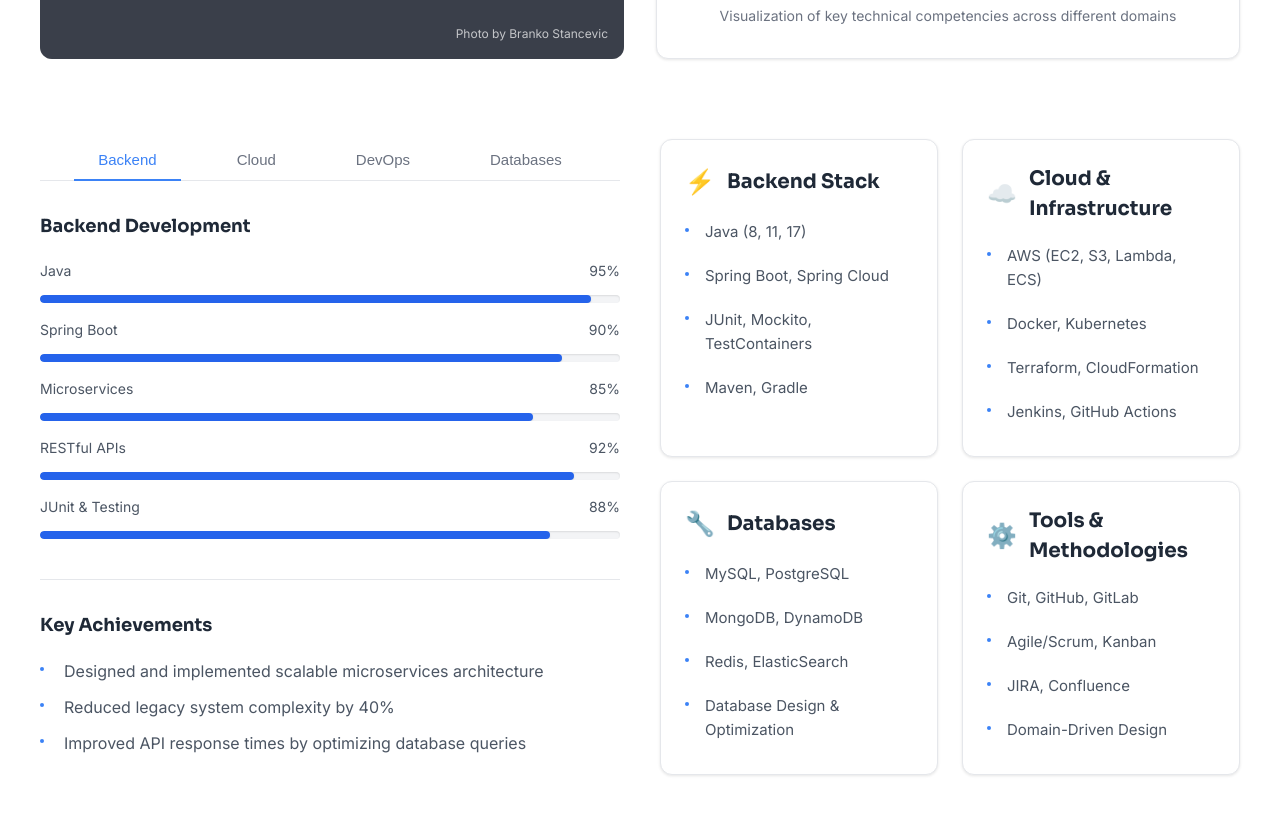
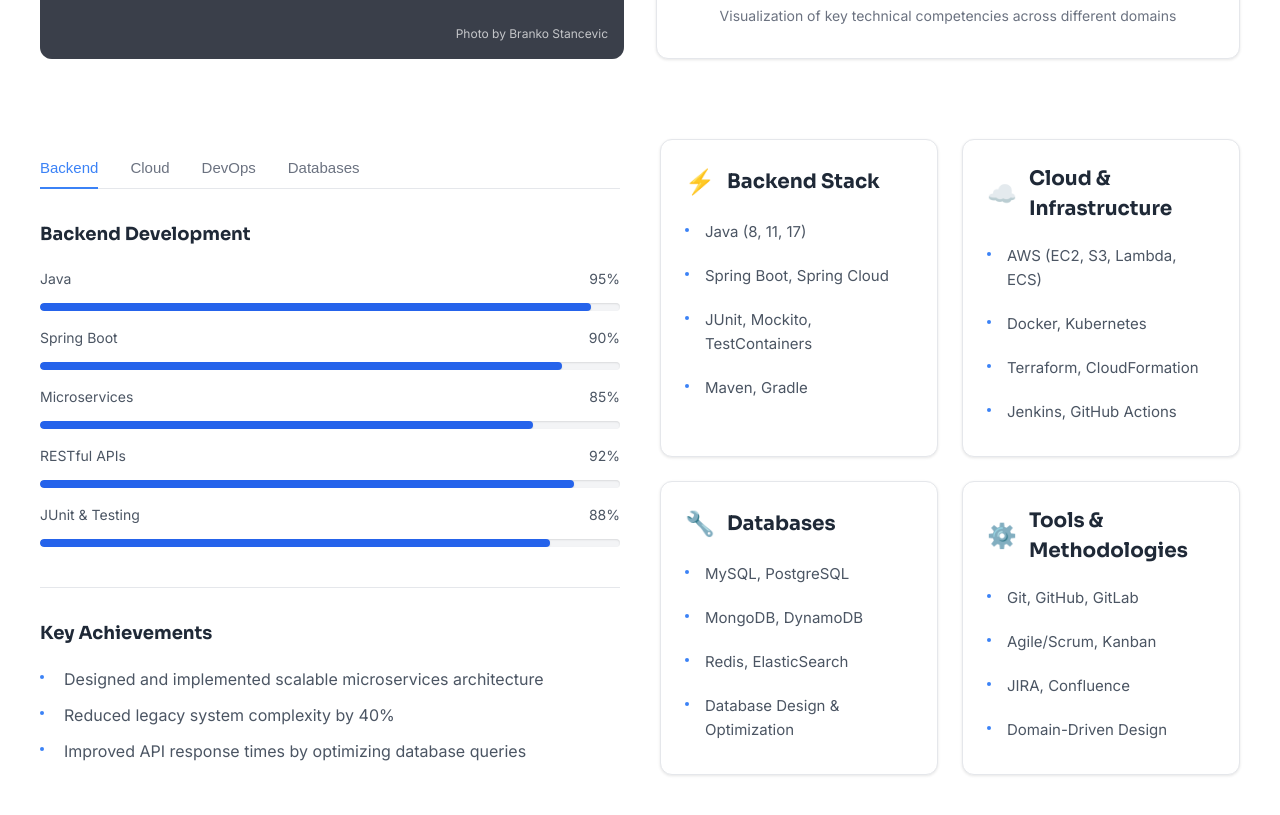
Before and after one commit to Punit5/puneet-react-portfolio, a React (Vite) app: page / in a window 1280 px wide. Shown: the part 4040-4855 px from the top of the page. Built offline with nearby package versions, Linux system fonts and the light colour scheme; grey boxes are pictures that could not be loaded.

Commit message:
skills section

```diff
--- a/src/components/Skills.css
+++ b/src/components/Skills.css
@@ -75,11 +75,11 @@
   gap: 2rem;
   margin-bottom: 2rem;
   border-bottom: 1px solid #E5E7EB;
-  justify-content: center;
+  margin-top: 0.5rem;
 }
 
 .tab {
-  padding: 0.75rem 1.5rem;
+  padding: 0.75rem 0;
   border: none;
   background: none;
   font-size: 0.9375rem;
@@ -87,7 +87,6 @@
   cursor: pointer;
   transition: all 0.2s ease;
   position: relative;
-  border-radius: 0.375rem 0.375rem 0 0;
 }
 
 .tab.active {
@@ -109,6 +108,7 @@
 .backend-skills {
   padding: 0;
   margin-bottom: 0;
+  max-width: 600px;
 }
 
 .backend-skills h4 {
```
